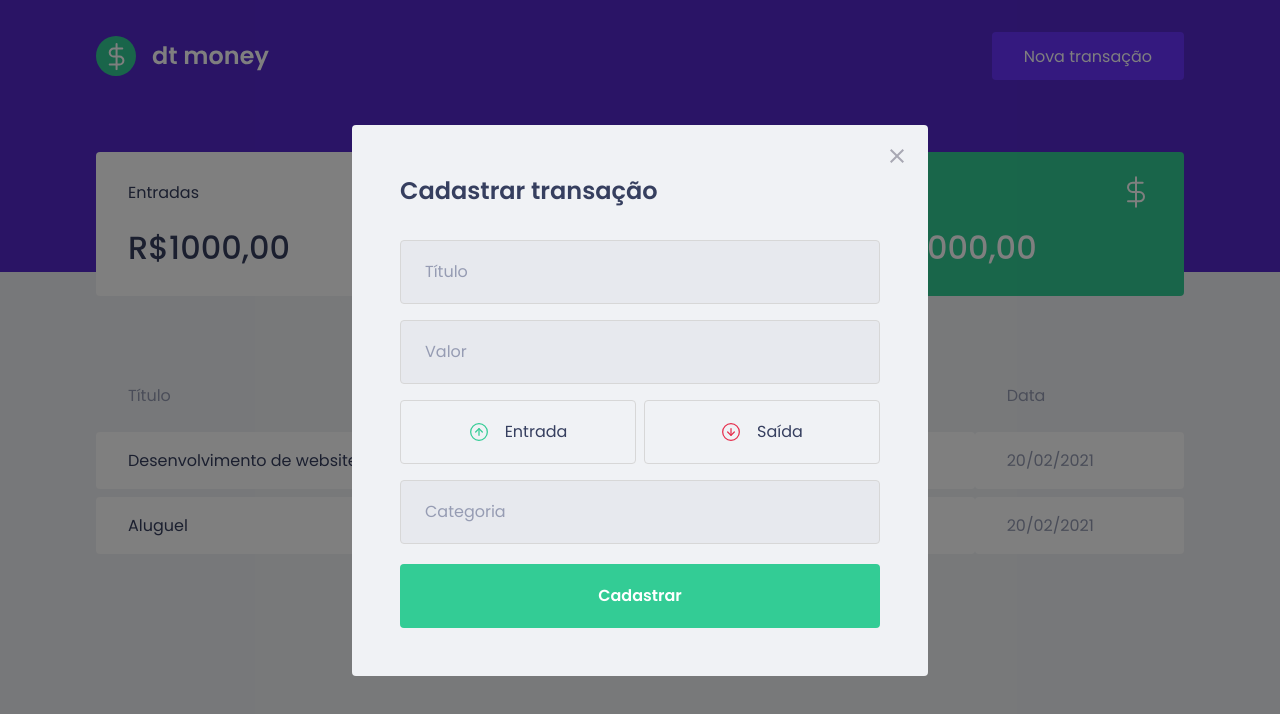
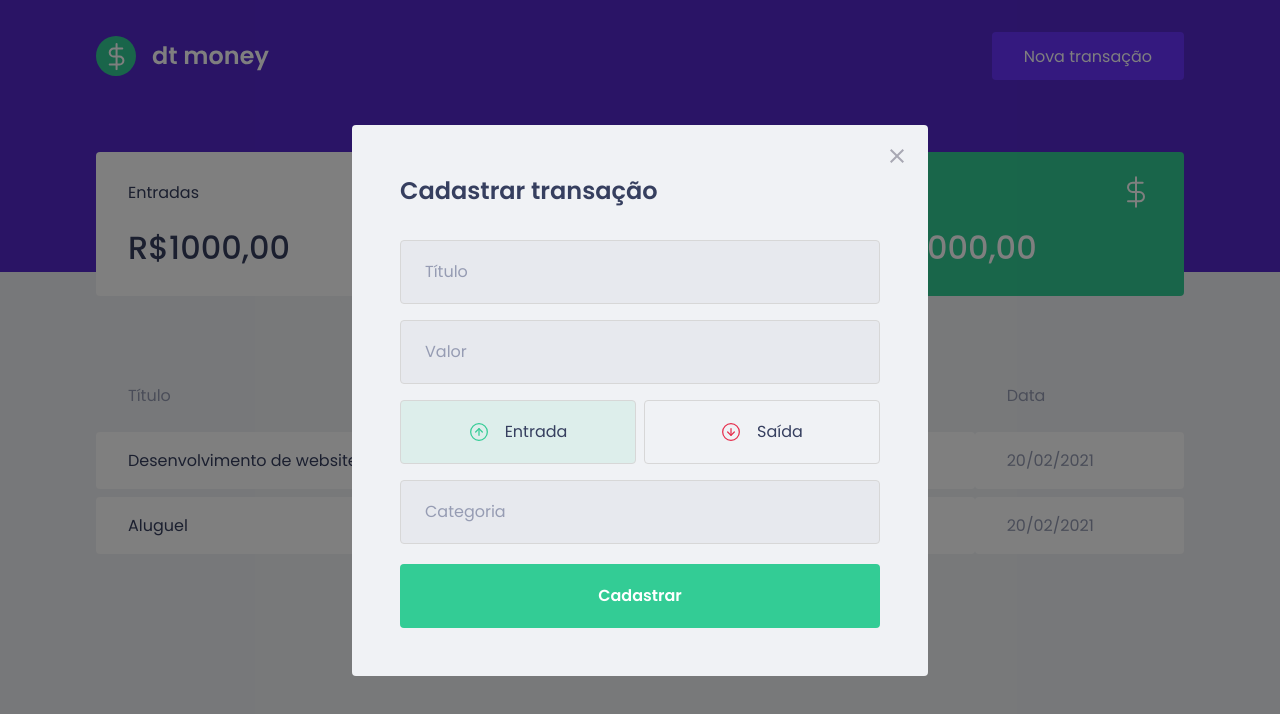
Before and after one commit to felipecechin/ignite-reactjs, a React (Create React App) app in the folder dtmoney/: page / in a window 1280 px wide. Both pictures are taken after a click on the button "Nova transação". Shown: the top 714 px of the page. Built offline with nearby package versions, Linux system fonts and the light colour scheme; no server answers; what miragejs would draw is missing.

Commit message:
dt money in progress

```diff
--- a/dtmoney/src/components/NewTransactionModal/index.tsx
+++ b/dtmoney/src/components/NewTransactionModal/index.tsx
@@ -1,8 +1,9 @@
 import Modal from "react-modal";
-import { Container, TransactionTypeContainer } from "./styles";
+import { Container, TransactionTypeContainer, RadioBox } from "./styles";
 import closeImg from '../../assets/close.svg';
 import incomeImg from '../../assets/income.svg';
 import outcomeImg from '../../assets/outcome.svg';
+import { useState } from "react";
 
 interface NewTransactionModalProps {
     isOpen: boolean;
@@ -10,6 +11,8 @@
 }
 
 export function NewTransactionModal({ isOpen, onRequestClose }: NewTransactionModalProps) {
+    const [type, setType] = useState('deposit');
+
     return (
         <Modal isOpen={isOpen} onRequestClose={onRequestClose} overlayClassName="react-modal-overlay" className={"react-modal-content"}>
 
@@ -25,15 +28,15 @@
                 <input placeholder="Valor" type="number" />
 
                 <TransactionTypeContainer>
-                    <button type="button">
+                    <RadioBox type="button" onClick={() => setType('deposit')} isActive={type === 'deposit'} activeColor="green">
                         <img src={incomeImg} alt={"Entrada"} />
                         <span>Entrada</span>
-                    </button>
+                    </RadioBox>
 
-                    <button type="button">
+                    <RadioBox type="button" onClick={() => setType('withdraw')} isActive={type === 'withdraw'} activeColor="red">
                         <img src={outcomeImg} alt={"Saída"} />
                         <span>Saída</span>
-                    </button>
+                    </RadioBox>
 
                 </TransactionTypeContainer>
 
--- a/dtmoney/src/components/NewTransactionModal/styles.ts
+++ b/dtmoney/src/components/NewTransactionModal/styles.ts
@@ -1,5 +1,5 @@
 import styled from "styled-components";
-import { darken } from "polished";
+import { darken, transparentize } from "polished";
 
 export const Container = styled.form`
     h2 {
@@ -56,11 +56,30 @@
     gap: 0.5rem;
 
     button {
+
+    }
+`;
+
+interface RadioBoxProps {
+    isActive: boolean;
+    activeColor: 'green' | 'red';
+}
+
+
+const colors = {
+    green: '#33cc95',
+    red: '#e52e4d'
+}
+
+export const RadioBox = styled.button<RadioBoxProps>`
      height: 4rem;
     border: 1px solid #d7d7d7;
     border-radius: 0.25rem;
 
-        background: transparent;
+    background: ${(props) => props.isActive
+        ? transparentize(0.9, colors[props.activeColor])
+        : 'transparent'};
+
     display: flex;
     align-items: center;
     justify-content: center;
@@ -82,5 +101,4 @@
         font-size: 1rem;
         color: var(--text-title);
     }
-    }
 `;
```
Lines whose indentation alone changed are shown as unchanged.
